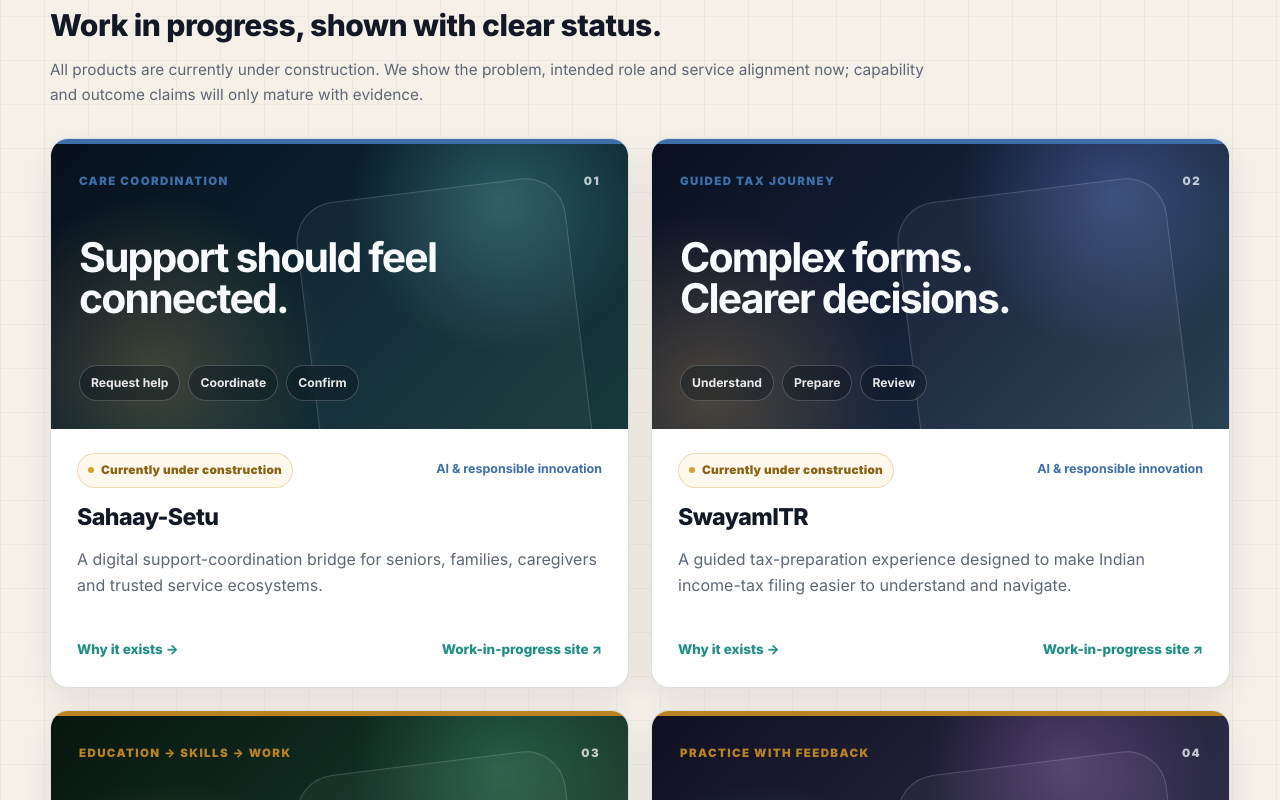
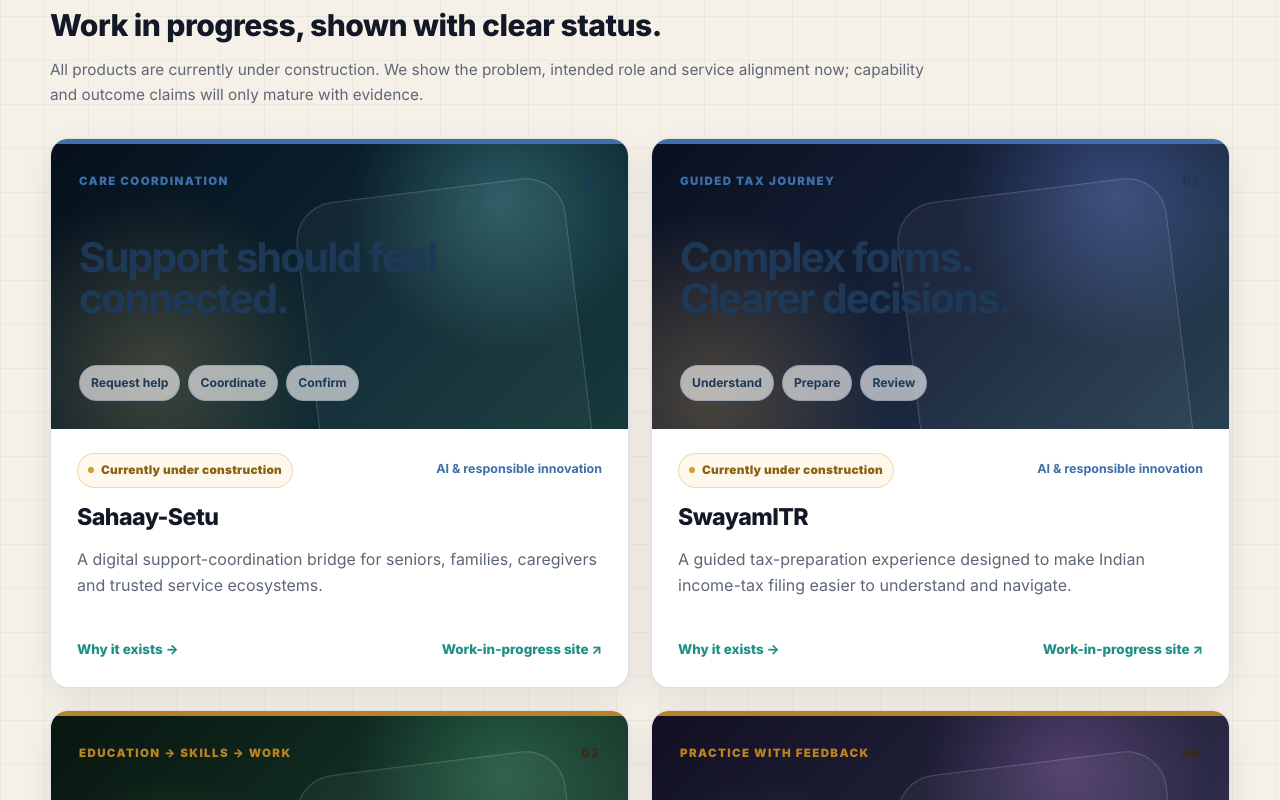
Before and after one commit to HumanSamaritan/OMNEXAFuture, a Next.js app: page /work in a window 1280 px wide. Shown: the part 1260-2060 px from the top of the page. Built offline with nearby package versions, Linux system fonts and the light colour scheme.

Commit message:
Complete category color alignment across service and product cards

```diff
--- a/app/work/work-refine.css
+++ b/app/work/work-refine.css
@@ -101,11 +101,11 @@
 }
 
 /* One category colour everywhere: service browser, portfolio card and service link. */
-.segment-career-education-purpose-led-growth { --segment-color: #b98222; }
-.segment-banking-transformation-risk-control { --segment-color: #4b5567; }
-.segment-sustainability-esg-corporate-alignment { --segment-color: #2d876f; }
-.segment-ai-technology-responsible-innovation { --segment-color: #3d6fa8; }
-.segment-well-being-conscious-leadership { --segment-color: #a94f63; }
+.segment-career-education-purpose-led-growth { --segment-color: #b98222; --segment-soft: #fff7e8; --segment-soft-2: #f4e5bf; --segment-ink: #3a2b13; }
+.segment-banking-transformation-risk-control { --segment-color: #4b5567; --segment-soft: #f3f5f7; --segment-soft-2: #e1e6ec; --segment-ink: #25303d; }
+.segment-sustainability-esg-corporate-alignment { --segment-color: #2d876f; --segment-soft: #eff8f4; --segment-soft-2: #dbeee6; --segment-ink: #183b31; }
+.segment-ai-technology-responsible-innovation { --segment-color: #3d6fa8; --segment-soft: #eff5fb; --segment-soft-2: #dce9f6; --segment-ink: #1e3957; }
+.segment-well-being-conscious-leadership { --segment-color: #a94f63; --segment-soft: #fff2f5; --segment-soft-2: #f3dde3; --segment-ink: #45232c; }
 
 .work-card.segment-career-education-purpose-led-growth .work-card-visual,
 .work-card.segment-banking-transformation-risk-control .work-card-visual,
@@ -113,22 +113,44 @@
 .work-card.segment-ai-technology-responsible-innovation .work-card-visual,
 .work-card.segment-well-being-conscious-leadership .work-card-visual {
   border-top: 5px solid var(--segment-color);
+  background: linear-gradient(145deg, var(--segment-soft), var(--segment-soft-2)) !important;
+  color: var(--segment-ink) !important;
 }
 
-.work-card.segment-career-education-purpose-led-growth .work-card-meta > a,
-.work-card.segment-banking-transformation-risk-control .work-card-meta > a,
-.work-card.segment-sustainability-esg-corporate-alignment .work-card-meta > a,
-.work-card.segment-ai-technology-responsible-innovation .work-card-meta > a,
-.work-card.segment-well-being-conscious-leadership .work-card-meta > a {
-  color: var(--segment-color);
+.work-card.segment-career-education-purpose-led-growth .work-card-visual strong,
+.work-card.segment-banking-transformation-risk-control .work-card-visual strong,
+.work-card.segment-sustainability-esg-corporate-alignment .work-card-visual strong,
+.work-card.segment-ai-technology-responsible-innovation .work-card-visual strong,
+.work-card.segment-well-being-conscious-leadership .work-card-visual strong,
+.work-card.segment-career-education-purpose-led-growth .work-visual-topline span,
+.work-card.segment-banking-transformation-risk-control .work-visual-topline span,
+.work-card.segment-sustainability-esg-corporate-alignment .work-visual-topline span,
+.work-card.segment-ai-technology-responsible-innovation .work-visual-topline span,
+.work-card.segment-well-being-conscious-leadership .work-visual-topline span {
+  color: var(--segment-ink) !important;
 }
 
 .work-card.segment-career-education-purpose-led-growth .work-visual-topline span:first-child,
 .work-card.segment-banking-transformation-risk-control .work-visual-topline span:first-child,
 .work-card.segment-sustainability-esg-corporate-alignment .work-visual-topline span:first-child,
 .work-card.segment-ai-technology-responsible-innovation .work-visual-topline span:first-child,
-.work-card.segment-well-being-conscious-leadership .work-visual-topline span:first-child {
-  color: var(--segment-color);
+.work-card.segment-well-being-conscious-leadership .work-visual-topline span:first-child,
+.work-card.segment-career-education-purpose-led-growth .work-card-meta > a,
+.work-card.segment-banking-transformation-risk-control .work-card-meta > a,
+.work-card.segment-sustainability-esg-corporate-alignment .work-card-meta > a,
+.work-card.segment-ai-technology-responsible-innovation .work-card-meta > a,
+.work-card.segment-well-being-conscious-leadership .work-card-meta > a {
+  color: var(--segment-color) !important;
+}
+
+.work-card.segment-career-education-purpose-led-growth .work-visual-pills span,
+.work-card.segment-banking-transformation-risk-control .work-visual-pills span,
+.work-card.segment-sustainability-esg-corporate-alignment .work-visual-pills span,
+.work-card.segment-ai-technology-responsible-innovation .work-visual-pills span,
+.work-card.segment-well-being-conscious-leadership .work-visual-pills span {
+  border-color: color-mix(in srgb, var(--segment-color) 24%, transparent) !important;
+  background: rgba(255, 255, 255, 0.62) !important;
+  color: var(--segment-ink) !important;
 }
 
 @media (max-width: 980px) {
```
